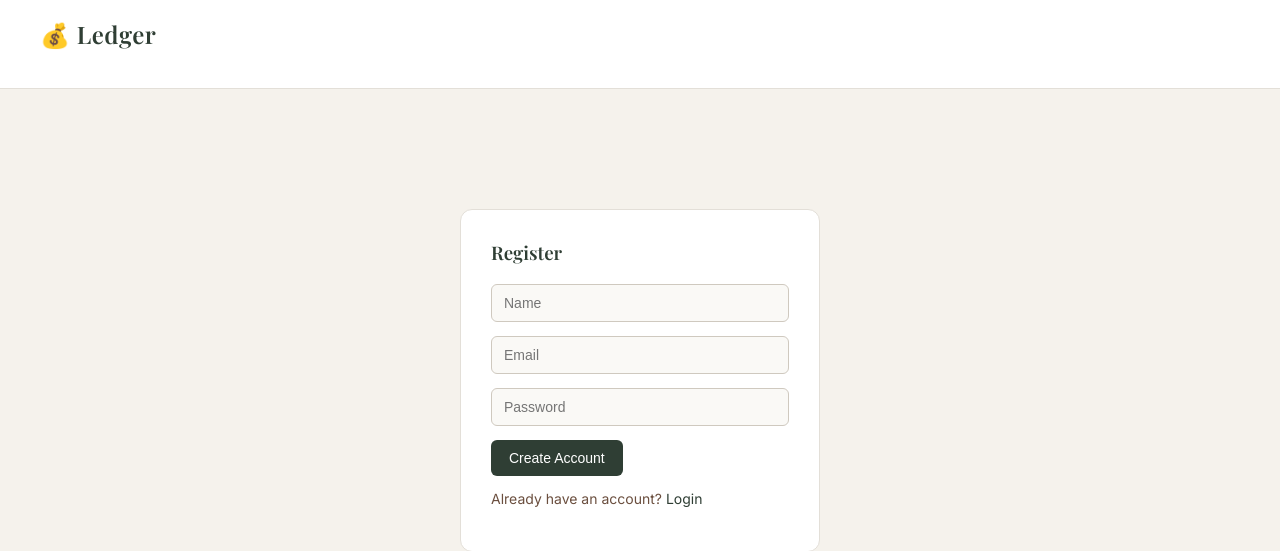
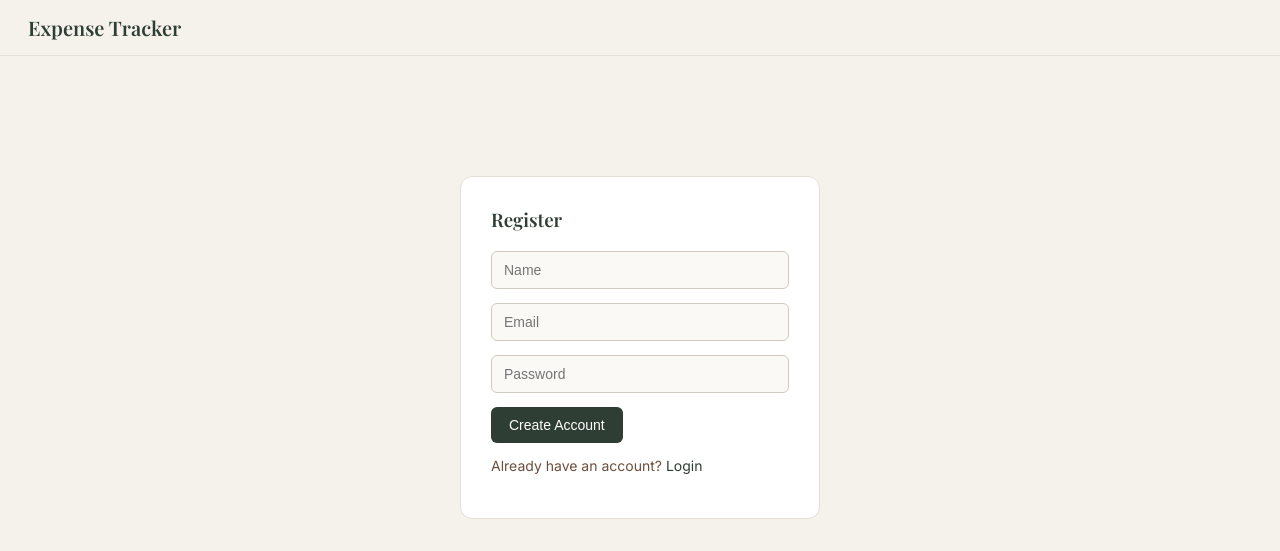
Before and after one commit to tanmayNapte/Smart-shared-expence-tracker, a Flask app: page /register in a window 1280 px wide. Shown: the top 551 px of the page. Run offline with Flask 3, Linux system fonts and the light colour scheme.

Commit message:
Navbar fix

```diff
--- a/static/style.css
+++ b/static/style.css
@@ -10,22 +10,6 @@ body {
     color: #2b2b2b;
 }
 
-/* ---------- HEADER ---------- */
-header {
-    background: #ffffff;
-    padding: 18px 40px;
-    border-bottom: 1px solid #e3dfd8;
-    display: flex;
-    justify-content: space-between;
-    align-items: center;
-}
-
-header h2 {
-    font-family: "Playfair Display", serif;
-    font-weight: 600;
-    color: #2f3e34;
-    letter-spacing: 0.5px;
-}
 
 /* ---------- MAIN ---------- */
 main {
@@ -185,6 +169,39 @@ li {
     margin-bottom: 6px;
 }
 
+
+.navbar {
+    display: flex;
+    justify-content: space-between;
+    align-items: center;
+    padding: 14px 28px;
+    border-bottom: 1px solid #e5e0db;
+}
+
+/* Left side */
+.nav-left {
+    display: flex;
+    align-items: center;
+}
+
+/* Right side */
+.nav-right {
+    display: flex;
+    align-items: center;
+    justify-content: flex-end;
+    gap: 12px;
+}
+
+/* Ensure buttons never center themselves */
+.nav-right a,
+.nav-right span {
+    margin: 0;
+    white-space: nowrap;
+}
+
+
+
+
 /* ---------- DASHBOARD ---------- */
 
 .group-grid {
@@ -288,12 +305,6 @@ input[type="checkbox"] {
 
 .empty-state h3 {
     margin-bottom: 8px;
-}
-
-.nav-right {
-    display: flex;
-    align-items: center;
-    gap: 14px;
 }
 
 .user-name {
@@ -530,3 +541,12 @@ input[type="checkbox"] {
   color: #2f6b3a;
   border: 1px solid #b7d4bc;
 }
+
+
+.brand {
+    font-family: "Playfair Display", serif;
+    font-size: 20px;
+    font-weight: 600;
+    color: #2f3e34;
+    text-decoration: none;
+}
--- a/templates/base.html
+++ b/templates/base.html
@@ -14,16 +14,20 @@
   </head>
   <body>
     <header>
-      <h2>💰 Ledger</h2>
-      {% if current_user %} {% if current_user.role == "admin" %}
-      <a href="/admin/users/new" class="logout-link">Create User</a>
-      {% endif %} {% endif %}
-      <div class="nav-right">
-        {% if current_user %}
-        <span class="user-name"> {{ current_user.name }} </span>
-        <a href="/logout" class="btn logout"> Logout </a>
-        {% endif %}
-      </div>
+      <nav class="navbar">
+        <div class="nav-left">
+          <a href="/dashboard" class="brand">Expense Tracker</a>
+        </div>
+
+        <div class="nav-right">
+          {% if current_user and current_user.role == "admin" %}
+          <a href="/admin/create-user" class="btn primary"> Create User </a>
+          {% endif %} {% if current_user %}
+          <span class="user-name">{{ current_user.name }}</span>
+          <a href="/logout" class="btn logout">Logout</a>
+          {% endif %}
+        </div>
+      </nav>
     </header>
 
     <main>{% block content %}{% endblock %}</main>
```
